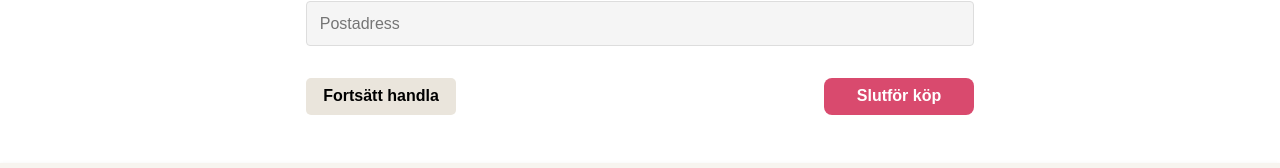
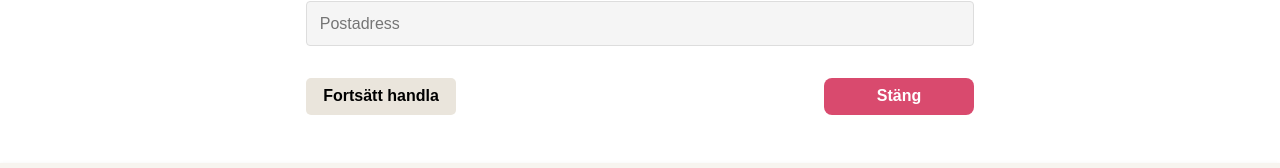
Before and after one commit to SophieNordell/Webshop, a React (Vite) app: page /userInputs in a window 1280 px wide. Shown: the part 628-796 px from the top of the page. Built offline with nearby package versions, Linux system fonts and the light colour scheme.

Commit message:
buttonFix

```diff
--- a/src/components/Button.jsx
+++ b/src/components/Button.jsx
@@ -7,14 +7,14 @@ const Button = ({ children, onClick, className = "", to }) => {
 
   if (to) {
     return (
-      <Link to={to} className={buttonClass}>
+      <Link to={to} className={buttonClass} onClick={onClick}>
         {children}
       </Link>
     );
   }
 
   return (
-    <button type="" className={buttonClass} onClick={onClick}>
+    <button type="button" className={buttonClass} onClick={onClick}>
       {children}
     </button>
   );
--- a/src/pages/CartSummary.jsx
+++ b/src/pages/CartSummary.jsx
@@ -16,12 +16,7 @@ const CartSummary = ({ cart, totalSum, handleProceed }) => {
     <div className="cartFooter">
       <div className="totalAmount">Totalt: {totalSum} SEK</div>
       <div className="cartNav">
-        <Button
-          className="greyButton"
-          onClick={handleProceedClick}
-          disabled={isCartEmpty}
-          to="/products"
-        >
+        <Button className="greyButton" disabled={isCartEmpty} to="/products">
           Fortsätt handla
         </Button>
 
--- a/src/pages/UserInputs.jsx
+++ b/src/pages/UserInputs.jsx
@@ -91,8 +91,8 @@ const UserInputs = ({ onSubmit = () => {} }) => {
           Fortsätt handla
         </Button>
 
-        <Button className="redButton" type="submit">
-          Slutför köp
+        <Button className="redButton" onClick={handleSubmit} to="/">
+          Stäng
         </Button>
       </div>
     </form>
```
